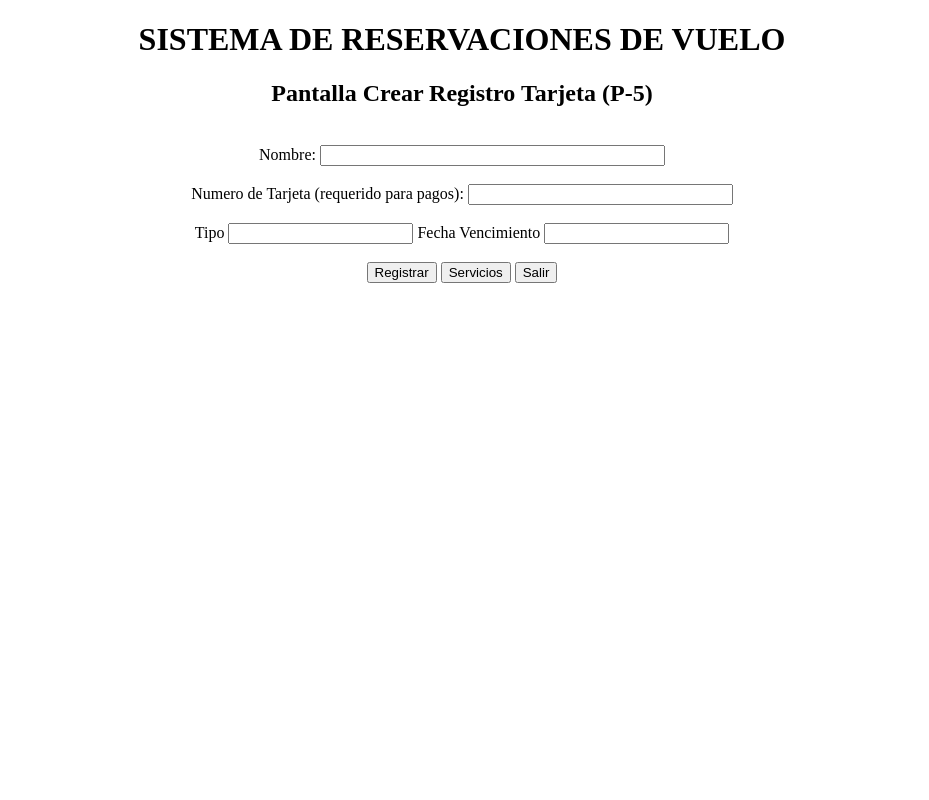
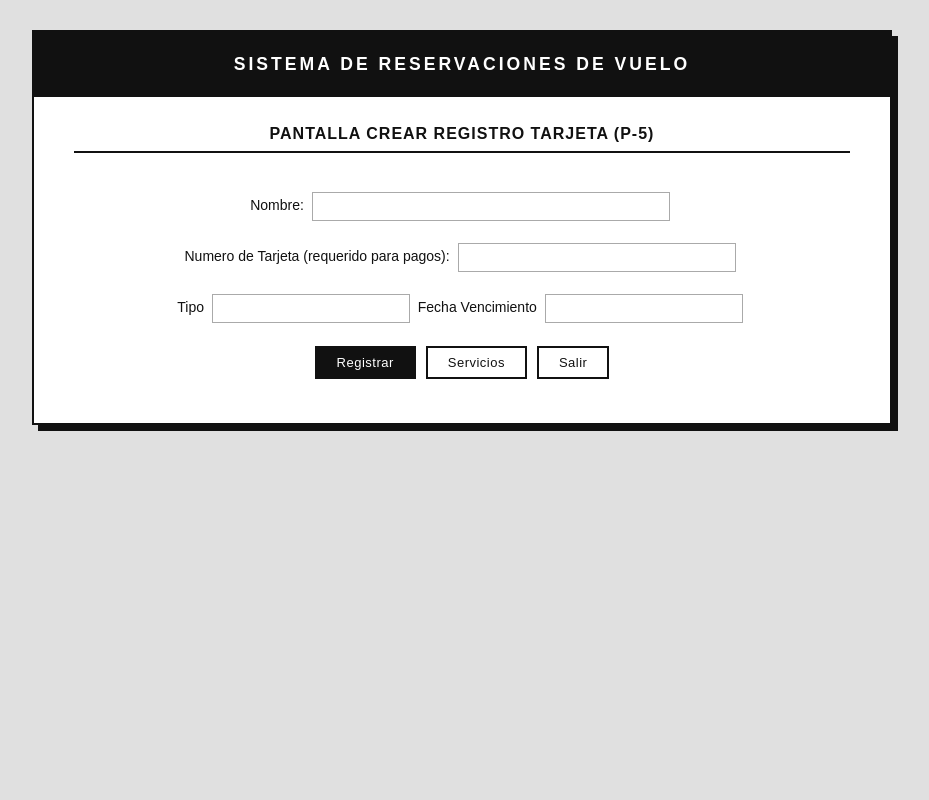
Before and after one commit to EngineerAngel/vuelos, a PHP site: page /registro_tarjeta.php in a window 1280 px wide. Shown: the whole page, without its empty margins (178-1107 px from the left). Run offline with PHP 8.4, Linux system fonts and the light colour scheme.

Commit message:
Agregar diseño CSS blanco y negro con tema de aviación
style.css con tarjeta central, encabezado negro, botones con hover,
inputs, tablas de resultados y mensajes de error. Enlazado en las
19 pantallas del sistema.

Co-Authored-By: Claude Opus 4.7 <noreply@anthropic.com>

```diff
--- a/actualizar_registro.php
+++ b/actualizar_registro.php
@@ -4,6 +4,7 @@
     <meta charset="UTF-8">
     <meta name="viewport" content="width=device-width, initial-scale=1.0">
     <title>Sistema de Reservaciones - Actualizar Registro</title>
+    <link rel="stylesheet" href="style.css">
 </head>
 <body>
 <center>
--- a/clave_reserva.php
+++ b/clave_reserva.php
@@ -4,6 +4,7 @@
     <meta charset="UTF-8">
     <meta name="viewport" content="width=device-width, initial-scale=1.0">
     <title>Sistema de Reservaciones - Clave de Reserva</title>
+    <link rel="stylesheet" href="style.css">
 </head>
 <body>
 <center>
--- a/consulta_estado.php
+++ b/consulta_estado.php
@@ -4,6 +4,7 @@
     <meta charset="UTF-8">
     <meta name="viewport" content="width=device-width, initial-scale=1.0">
     <title>Sistema de Reservaciones - Consulta Estado</title>
+    <link rel="stylesheet" href="style.css">
 </head>
 <body>
 <center>
--- a/consulta_horarios.php
+++ b/consulta_horarios.php
@@ -4,6 +4,7 @@
     <meta charset="UTF-8">
     <meta name="viewport" content="width=device-width, initial-scale=1.0">
     <title>Sistema de Reservaciones - Consulta Horarios</title>
+    <link rel="stylesheet" href="style.css">
 </head>
 <body>
 <center>
--- a/consultas.php
+++ b/consultas.php
@@ -4,6 +4,7 @@
     <meta charset="UTF-8">
     <meta name="viewport" content="width=device-width, initial-scale=1.0">
     <title>Sistema de Reservaciones - Consultas</title>
+    <link rel="stylesheet" href="style.css">
 </head>
 <body>
 <center>
--- a/form_consultas.php
+++ b/form_consultas.php
@@ -4,6 +4,7 @@
     <meta charset="UTF-8">
     <meta name="viewport" content="width=device-width, initial-scale=1.0">
     <title>Sistema de Reservaciones - Consulta Tarifas</title>
+    <link rel="stylesheet" href="style.css">
 </head>
 <body>
 <center>
--- a/index.php
+++ b/index.php
@@ -7,12 +7,13 @@ $error = isset($_GET['error']) ? htmlspecialchars($_GET['error']) : '';
     <meta charset="UTF-8">
     <meta name="viewport" content="width=device-width, initial-scale=1.0">
     <title>Sistema de Reservaciones - Inicio</title>
+    <link rel="stylesheet" href="style.css">
 </head>
 <body>
 <center>
     <h1>SISTEMA DE RESERVACIONES DE VUELO</h1>
     <h3>Pantalla Principal (P-1)</h3>
-    <?php if ($error): ?><p style="color:red"><b><?= $error ?></b></p><?php endif; ?>
+    <?php if ($error): ?><p><b><?= $error ?></b></p><?php endif; ?>
 
     <p>Servicios Ofrecidos:</p>
     <ul style="display: inline-block; text-align: left;">
--- a/nueva_reserva.php
+++ b/nueva_reserva.php
@@ -4,6 +4,7 @@
     <meta charset="UTF-8">
     <meta name="viewport" content="width=device-width, initial-scale=1.0">
     <title>Sistema de Reservaciones - Crear Reserva</title>
+    <link rel="stylesheet" href="style.css">
 </head>
 <body>
 <center>
--- a/obtener_registro_tarjeta.php
+++ b/obtener_registro_tarjeta.php
@@ -20,6 +20,7 @@ function val($key) {
     <meta charset="UTF-8">
     <meta name="viewport" content="width=device-width, initial-scale=1.0">
     <title>Sistema de Reservaciones - Obtener Registro Tarjeta</title>
+    <link rel="stylesheet" href="style.css">
 </head>
 <body>
 <center>
--- a/pago.php
+++ b/pago.php
@@ -34,6 +34,7 @@ function vt($key) {
     <meta charset="UTF-8">
     <meta name="viewport" content="width=device-width, initial-scale=1.0">
     <title>Sistema de Reservaciones - Pagar Tarjeta</title>
+    <link rel="stylesheet" href="style.css">
 </head>
 <body>
 <center>
--- a/record_reserva.php
+++ b/record_reserva.php
@@ -25,6 +25,7 @@ function val($key) {
     <meta charset="UTF-8">
     <meta name="viewport" content="width=device-width, initial-scale=1.0">
     <title>Sistema de Reservaciones - Record Reserva</title>
+    <link rel="stylesheet" href="style.css">
 </head>
 <body>
 <center>
--- a/reembolsar.php
+++ b/reembolsar.php
@@ -34,6 +34,7 @@ function vt($key) {
     <meta charset="UTF-8">
     <meta name="viewport" content="width=device-width, initial-scale=1.0">
     <title>Sistema de Reservaciones - Reembolsar Tarjeta</title>
+    <link rel="stylesheet" href="style.css">
 </head>
 <body>
 <center>
--- a/registro_tarjeta.php
+++ b/registro_tarjeta.php
@@ -4,6 +4,7 @@
     <meta charset="UTF-8">
     <meta name="viewport" content="width=device-width, initial-scale=1.0">
     <title>Sistema de Reservaciones - Crear Registro Tarjeta</title>
+    <link rel="stylesheet" href="style.css">
 </head>
 <body>
 <center>
--- a/registro_usuario.php
+++ b/registro_usuario.php
@@ -4,6 +4,7 @@
     <meta charset="UTF-8">
     <meta name="viewport" content="width=device-width, initial-scale=1.0">
     <title>Sistema de Reservaciones - Registro de Usuario</title>
+    <link rel="stylesheet" href="style.css">
 </head>
 <body>
 <center>
--- a/resultados_estado.php
+++ b/resultados_estado.php
@@ -46,6 +46,7 @@ $vuelos = $stmt->fetchAll();
     <meta charset="UTF-8">
     <meta name="viewport" content="width=device-width, initial-scale=1.0">
     <title>Sistema de Reservaciones - Resultados Estado</title>
+    <link rel="stylesheet" href="style.css">
 </head>
 <body>
 <center>
--- a/resultados_horarios.php
+++ b/resultados_horarios.php
@@ -45,6 +45,7 @@ $vuelos = $stmt->fetchAll();
     <meta charset="UTF-8">
     <meta name="viewport" content="width=device-width, initial-scale=1.0">
     <title>Sistema de Reservaciones - Resultados Horarios</title>
+    <link rel="stylesheet" href="style.css">
 </head>
 <body>
 <center>
--- a/resultados_tarifas.php
+++ b/resultados_tarifas.php
@@ -45,6 +45,7 @@ $vuelos = $stmt->fetchAll();
     <meta charset="UTF-8">
     <meta name="viewport" content="width=device-width, initial-scale=1.0">
     <title>Sistema de Reservaciones - Resultados Tarifas</title>
+    <link rel="stylesheet" href="style.css">
 </head>
 <body>
 <center>
--- a/servicios.php
+++ b/servicios.php
@@ -4,6 +4,7 @@
     <meta charset="UTF-8">
     <meta name="viewport" content="width=device-width, initial-scale=1.0">
     <title>Sistema de Reservaciones - Servicios</title>
+    <link rel="stylesheet" href="style.css">
 </head>
 <body>
 <center>
--- a/sistema_r_vuelo.php
+++ b/sistema_r_vuelo.php
@@ -20,6 +20,7 @@ function val($key) {
     <meta charset="UTF-8">
     <meta name="viewport" content="width=device-width, initial-scale=1.0">
     <title>Sistema de Reservaciones - Obtener Registro Usuario</title>
+    <link rel="stylesheet" href="style.css">
 </head>
 <body>
 <center>
--- /dev/null
+++ b/style.css
@@ -0,0 +1,216 @@
+/* ================================================
+   Sistema de Reservaciones de Vuelo - Estilos
+   Tema: blanco y negro / aviación
+   ================================================ */
+
+*, *::before, *::after {
+    box-sizing: border-box;
+    margin: 0;
+    padding: 0;
+}
+
+body {
+    font-family: Arial, Helvetica, sans-serif;
+    font-size: 14px;
+    background: #e0e0e0;
+    color: #111;
+    padding: 30px 16px;
+    min-height: 100vh;
+}
+
+/* ---- Tarjeta central ---- */
+center {
+    display: block;
+    max-width: 860px;
+    margin: 0 auto;
+    background: #fff;
+    border: 2px solid #111;
+    box-shadow: 6px 6px 0 #111;
+    padding: 0 40px 40px 40px;
+}
+
+/* ---- Encabezado negro superior ---- */
+h1 {
+    background: #111;
+    color: #fff;
+    margin: 0 -40px 28px -40px;
+    padding: 22px 40px;
+    font-size: 1.1rem;
+    letter-spacing: 3px;
+    text-transform: uppercase;
+}
+
+h2 {
+    font-size: 1rem;
+    color: #111;
+    border-bottom: 2px solid #111;
+    padding-bottom: 8px;
+    margin: 20px 0 20px 0;
+    text-transform: uppercase;
+    letter-spacing: 1px;
+}
+
+h3 {
+    font-size: 0.95rem;
+    color: #444;
+    margin: 14px 0 16px 0;
+}
+
+p {
+    margin-bottom: 14px;
+    line-height: 1.6;
+    color: #333;
+}
+
+/* ---- Inputs ---- */
+input[type="text"],
+input[type="email"],
+input[type="password"],
+input[type="date"],
+input[type="number"] {
+    border: 1px solid #aaa;
+    padding: 6px 10px;
+    font-size: 13px;
+    font-family: Arial, sans-serif;
+    background: #fff;
+    color: #111;
+    margin: 3px 4px;
+    outline: none;
+    vertical-align: middle;
+}
+
+input[type="text"]:focus,
+input[type="email"]:focus,
+input[type="password"]:focus,
+input[type="date"]:focus,
+input[type="number"]:focus {
+    border-color: #111;
+    box-shadow: 0 0 0 2px rgba(0, 0, 0, 0.12);
+}
+
+input[readonly] {
+    background: #f0f0f0;
+    color: #666;
+    cursor: default;
+}
+
+input[type="radio"],
+input[type="checkbox"] {
+    margin: 0 5px;
+    cursor: pointer;
+    vertical-align: middle;
+}
+
+/* ---- Botones primarios (submit / acción principal) ---- */
+button[type="submit"],
+button:not([type]) {
+    background: #111;
+    color: #fff;
+    border: 2px solid #111;
+    padding: 7px 20px;
+    font-size: 13px;
+    font-family: Arial, sans-serif;
+    cursor: pointer;
+    margin: 4px 3px;
+    letter-spacing: 0.5px;
+    transition: background 0.15s, color 0.15s;
+}
+
+button[type="submit"]:hover,
+button:not([type]):hover {
+    background: #fff;
+    color: #111;
+}
+
+/* ---- Botones secundarios (type="button" / reset) ---- */
+button[type="button"],
+button[type="reset"] {
+    background: #fff;
+    color: #111;
+    border: 2px solid #111;
+    padding: 7px 20px;
+    font-size: 13px;
+    font-family: Arial, sans-serif;
+    cursor: pointer;
+    margin: 4px 3px;
+    letter-spacing: 0.5px;
+    transition: background 0.15s, color 0.15s;
+}
+
+button[type="button"]:hover,
+button[type="reset"]:hover {
+    background: #111;
+    color: #fff;
+}
+
+/* ---- Enlaces que envuelven botones ---- */
+a {
+    color: #111;
+    text-decoration: none;
+}
+
+/* ---- Mensajes de error ---- */
+p b,
+p strong {
+    display: inline-block;
+    background: #f5f5f5;
+    color: #111;
+    border-left: 4px solid #111;
+    padding: 6px 14px;
+    margin: 6px 0;
+}
+
+/* ---- Listas de servicios ---- */
+ul {
+    list-style: none;
+    margin: 10px 0 20px 0;
+    text-align: left;
+    display: inline-block;
+}
+
+ul li {
+    padding: 7px 0;
+    border-bottom: 1px solid #e0e0e0;
+}
+
+ul li::before {
+    content: "— ";
+    font-weight: bold;
+}
+
+/* ---- Tablas de resultados ---- */
+table {
+    border-collapse: collapse;
+    width: 100%;
+    margin: 20px 0;
+    font-size: 13px;
+}
+
+th {
+    background: #111;
+    color: #fff;
+    padding: 10px 14px;
+    text-align: left;
+    letter-spacing: 0.5px;
+    font-size: 12px;
+    text-transform: uppercase;
+}
+
+td {
+    padding: 9px 14px;
+    border-bottom: 1px solid #ddd;
+    color: #222;
+}
+
+tr:nth-child(even) td {
+    background: #f7f7f7;
+}
+
+tr:hover td {
+    background: #ebebeb;
+}
+
+/* ---- Separación de secciones ---- */
+br {
+    line-height: 1.8;
+}
```
